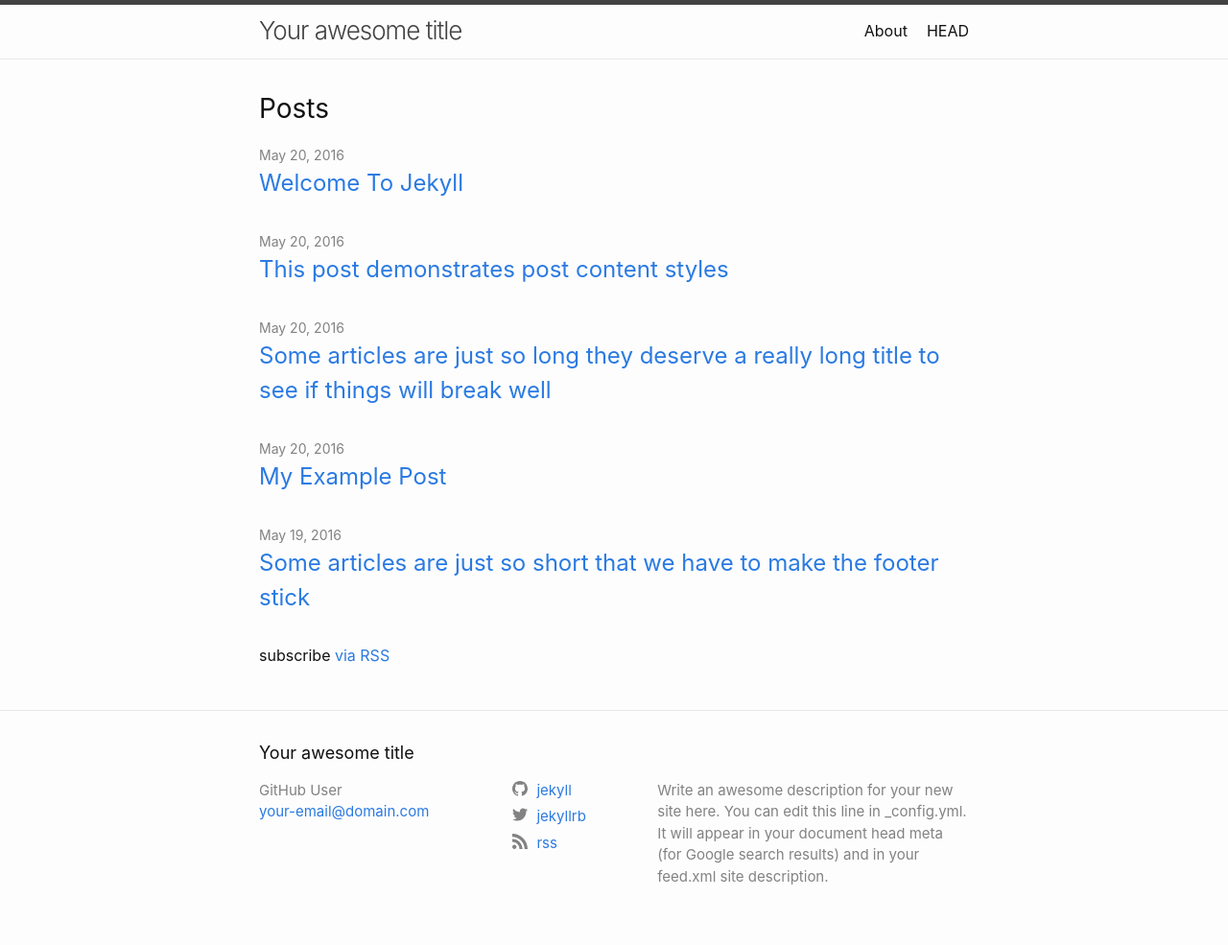
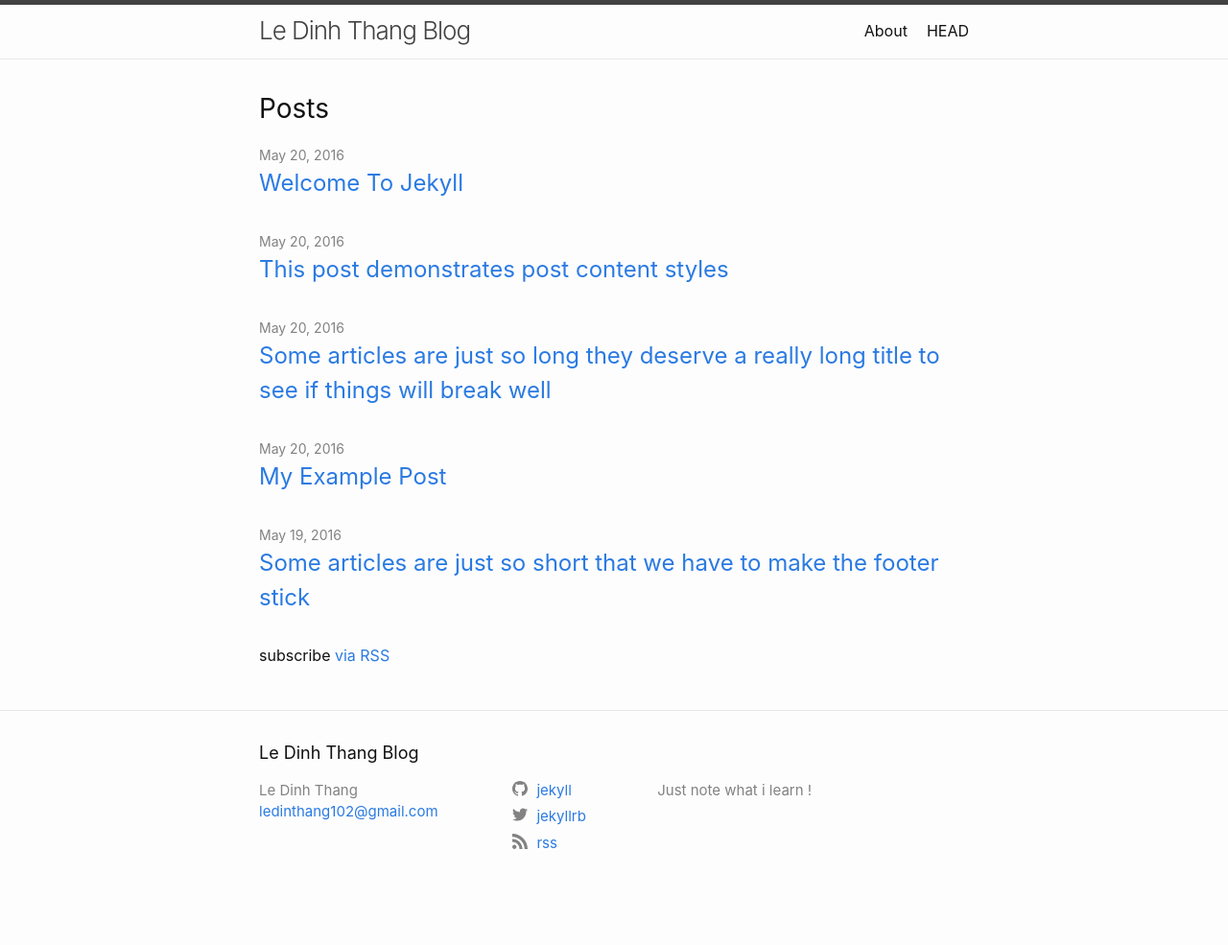
Before and after one commit to benthunder/benthunder.github.io, a Jekyll site: the page built from index.md, in a window 1280 px wide. Shown: the whole page at 96% size. Built offline with Jekyll 4.4.1, drawn with Linux system fonts in a browser that asks for light colours; after the commit the page ends 950 px from its top, so only the background shows below that.

Commit message:
Update Info Author

```diff
--- a/_config.yml
+++ b/_config.yml
@@ -1,10 +1,8 @@
-title: Your awesome title
-author: GitHub User
-email: your-email@domain.com
+title: Le Dinh Thang Blog
+author: Le Dinh Thang
+email: ledinthang102@gmail.com
 description: > # this means to ignore newlines until "twitter_username:"
-  Write an awesome description for your new site here. You can edit this
-  line in _config.yml. It will appear in your document head meta (for
-  Google search results) and in your feed.xml site description.
+  Just note what i learn !
 
 # social links
 twitter_username: jekyllrb
```
